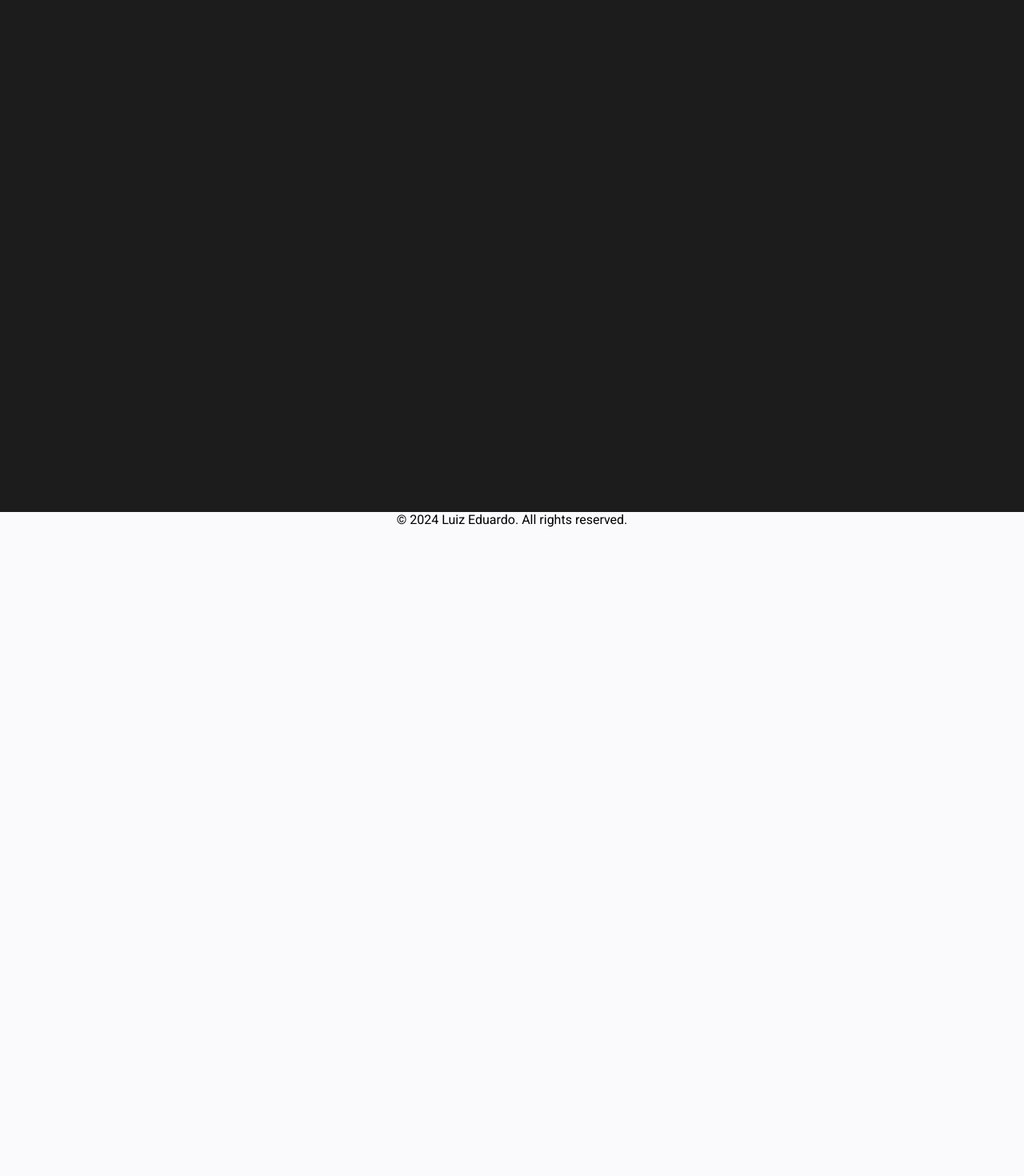
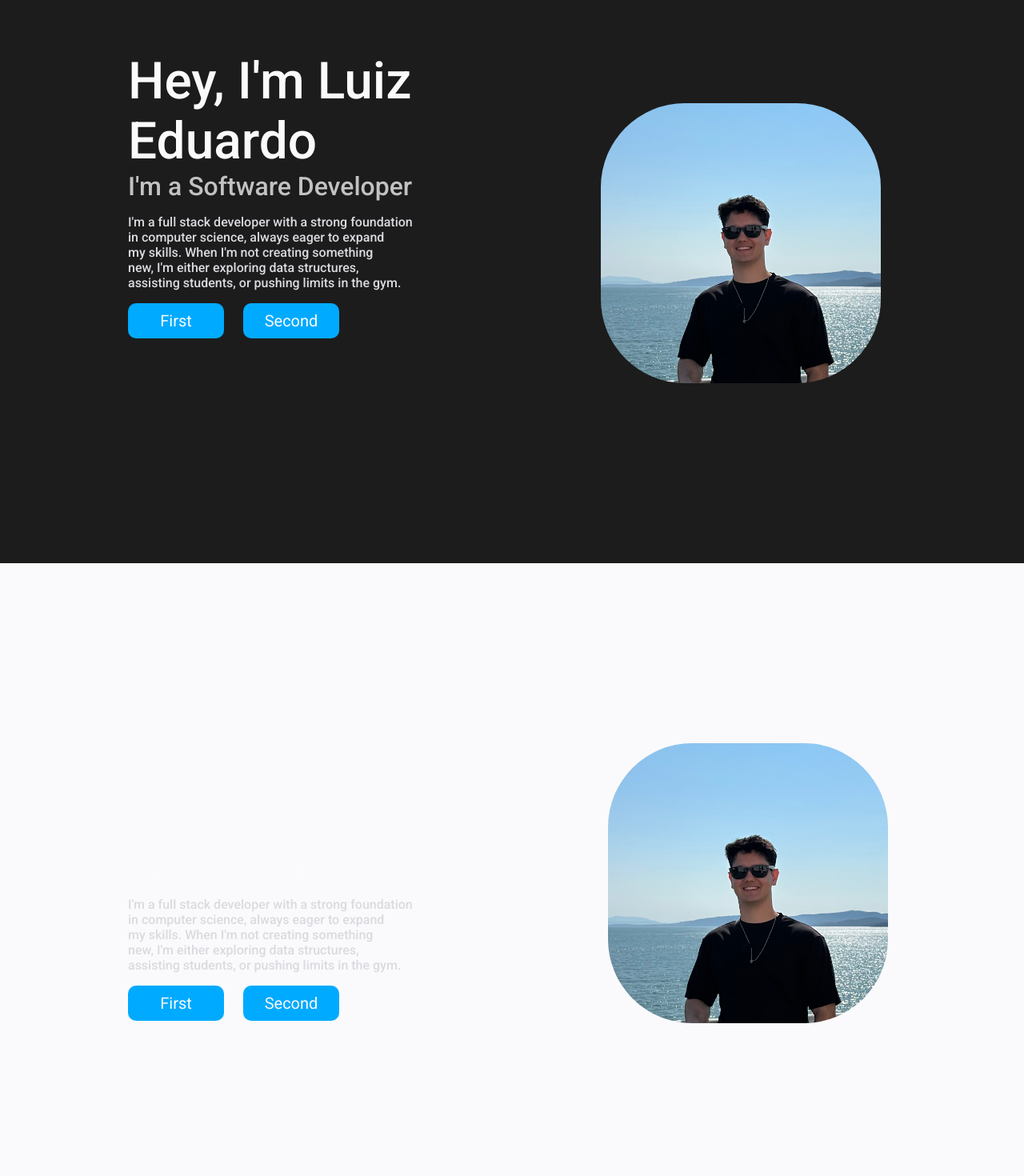
Before and after one commit to Luiz161001/portfolio, a React (Vite) app: page / in a window 1280 px wide. Shown: the part 160-1630 px from the top of the page at 80% size. Before the commit the page ends 819 px from the top, so only its background shows below. Built offline with nearby package versions, Linux system fonts and the light colour scheme.

Commit message:
changed the colors and structured the new pattern

```diff
--- a/index.html
+++ b/index.html
@@ -4,6 +4,7 @@
     <meta charset="UTF-8" />
     <!-- <link rel="icon" type="image/svg+xml" href="/vite.svg" /> -->
     <meta name="viewport" content="width=device-width, initial-scale=1.0" />
+    <link rel="stylesheet" href="./src/App.css">
     <title>Luiz Eduardo</title>
   </head>
   <body>
--- a/src/App.css
+++ b/src/App.css
@@ -6,8 +6,10 @@
 
     --text-color-blue: #00AAFF;
     --text-color-darkBlue: #042940;
-    --text-color-grey: #8a8f93;
+    --text-color-grey: #fafafcbf;
+    --text-color-lightGrey: #dadae0;
 }
+
 
 /* ------------------------ general  ------------------------*/
 html, body {
@@ -15,22 +17,29 @@ html, body {
     margin: 0;
     font-family: 'Roboto', sans-serif;
 }
-section .container, .header-container{
+.container, .header-container{
     margin-left: 20vh;
     margin-right: 20vh;
 }
 
 .text {
     color: var(--main-collor-light);
-    font-size: 2.5em;
     font-weight: 500;
 }
+
+ul{
+    list-style: none;
+}
+
 
 /* ------------------------ header  ------------------------*/
 header {
     background-color: var(--main-collor-dark);
-    position: fixed;
+    /* background-color: #1c1c1c42; */
+    position: sticky;
+    top: 0;
     width: 100%;
+    height: 4em;
 }
 
 .header-container {
@@ -41,7 +50,6 @@ header {
 nav ul {
     display: flex;
     flex-direction: row;
-    list-style: none;
     gap: 1em;
     flex-wrap: wrap;
     align-items: center;
@@ -60,6 +68,7 @@ a {
     color: var(--main-collor-light);
     font-size: 35px;
 }
+
 
 /* ------------------------ btn  ------------------------*/
 .btn {
@@ -82,6 +91,7 @@ a {
     background-color: var(--text-color-blue);
 }
 
+
 /* ------------------------ hero  ------------------------*/
 #hero {
     background-color: var(--main-collor-dark);
@@ -89,7 +99,106 @@ a {
 
 #hero .container{
     height: 100vh;
+    display: grid;
+    grid-template-columns: 1.6fr 1fr;
+    grid-template-rows: 1fr;
+    justify-content: center;
+}
+#hero .left{
+    display: flex;
+    padding-top: 20vh;
+    flex-direction: column;
+}
+#hero .left .text{
+    font-size: 4em;
+    margin: 0;
+}
+#hero .left .text1{
+    font-size: 2em;
+    padding-bottom: 0.5em;
+    color: var(--text-color-grey);
+}
+#hero .left .text2{
+    font-size: 1em;
+    color: var(--text-color-lightGrey);
+    width: 70%;
+    text-wrap: balance;
+}
+#hero .right{
+    /* background-color: #ff00d9; */
+    display: flex;
+    align-items: center;
+}
 
+#hero img{
+    width: 350px;
+    border-radius: 30%;
+}
+#hero ul{
+    padding: 0;
+}
+.btn-container ul{
+    display: flex;
+    flex-direction: row;
+    gap: 1.5em;
+}
+.left .btn {
+    background-color: #00AAFF;
+}
+
+
+/* ------------------------ projects  ------------------------*/
+#projects {
+    /* background-color: var(--main-collor-dark); */
+}
+
+#projects .container{
+    height: 100vh;
+    display: grid;
+    grid-template-columns: 1.6fr 1fr;
+    grid-template-rows: 1fr;
+}
+#projects .left{
+    display: flex;
+    justify-content: center;
+    flex-direction: column;
+}
+#projects .left .text{
+    font-size: 4em;
+    margin: 0;
+}
+#projects .left .text1{
+    font-size: 2em;
+    padding-bottom: 0.5em;
+    color: var(--text-color-grey);
+}
+#projects .left .text2{
+    font-size: 1em;
+    color: var(--text-color-lightGrey);
+    width: 70%;
+    text-wrap: balance;
+}
+#projects .right{
+    /* background-color: #ff00d9; */
+    display: flex;
+    align-items: center;
+    justify-content: center;
+}
+
+#projects img{
+    width: 350px;
+    border-radius: 30%;
+}
+#projects ul{
+    padding: 0;
+}
+.btn-container ul{
+    display: flex;
+    flex-direction: row;
+    gap: 1.5em;
+}
+.left .btn {
+    background-color: #00AAFF;
 }
 
 
--- a/src/App.jsx
+++ b/src/App.jsx
@@ -1,13 +1,15 @@
-import './App.css'
 import Header from './components/Header'
 import Footer from './components/Footer'
 import Hero from './components/Hero'
+import Projects from './components/Projects'
 
 function App() {
   return (
     <>
       <Header/>
       <Hero/>
+      <Projects/>
+      <Projects/>
       <Footer/>
     </>
   )
--- a/src/components/Hero.jsx
+++ b/src/components/Hero.jsx
@@ -5,7 +5,26 @@ const Hero = () => {
     return (
         <section id="hero">
             <div className="container">
+                <div className="left">
+                    <p className="text">Hey, I'm Luiz Eduardo</p>
 
+                    <p className="text text1">
+                        I'm a Software Developer
+                    </p>
+
+                    <p className="text text2">
+                        I'm a full stack developer with a strong foundation in computer science, always eager to expand my skills. When I'm not creating something new, I'm either exploring data structures, assisting students, or pushing limits in the gym.
+                    </p>
+                    <div className="btn-container">
+                        <ul>
+                            <li><a href="#" className="btn">First</a></li>
+                            <li><a href="#" className="btn">Second</a></li>
+                        </ul>
+                    </div>
+                </div>
+                <div className="right">
+                    <img src={pfp} alt="" />
+                </div>
             </div>
         </section>
     )
--- a/src/components/Projects.jsx
+++ b/src/components/Projects.jsx
@@ -0,0 +1,33 @@
+import React from "react";
+import pfp from "../assets/myself.jpg";
+
+const Projects = () => {
+    return (
+        <section id="projects">
+            <div className="container">
+                <div className="left">
+                    <p className="text">Hey, I'm Luiz Eduardo</p>
+
+                    <p className="text text1">
+                        I'm a Software Developer
+                    </p>
+
+                    <p className="text text2">
+                        I'm a full stack developer with a strong foundation in computer science, always eager to expand my skills. When I'm not creating something new, I'm either exploring data structures, assisting students, or pushing limits in the gym.
+                    </p>
+                    <div className="btn-container">
+                        <ul>
+                            <li><a href="#" className="btn">First</a></li>
+                            <li><a href="#" className="btn">Second</a></li>
+                        </ul>
+                    </div>
+                </div>
+                <div className="right">
+                    <img src={pfp} alt="" />
+                </div>
+            </div>
+        </section>
+    )
+}
+
+export default Projects;
```
